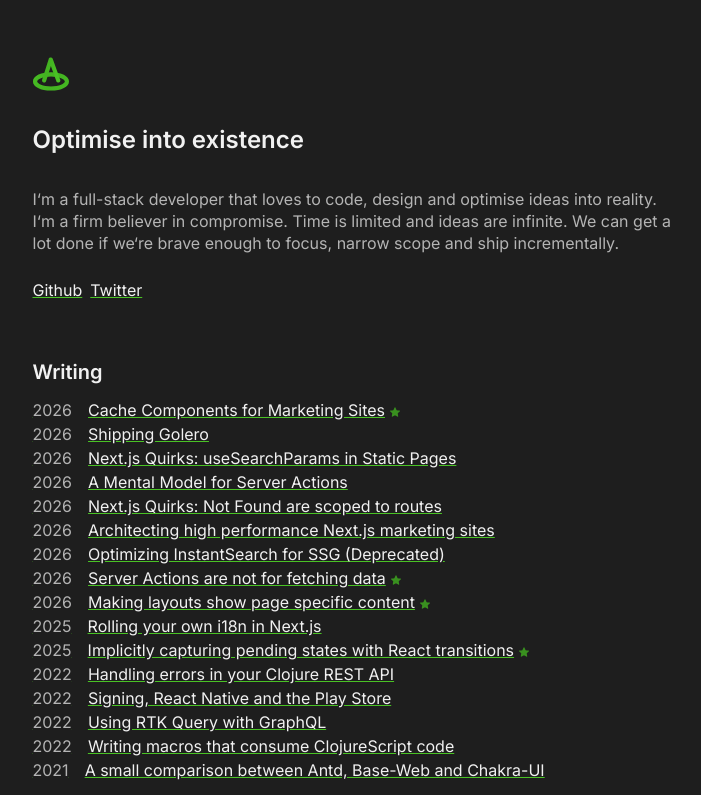
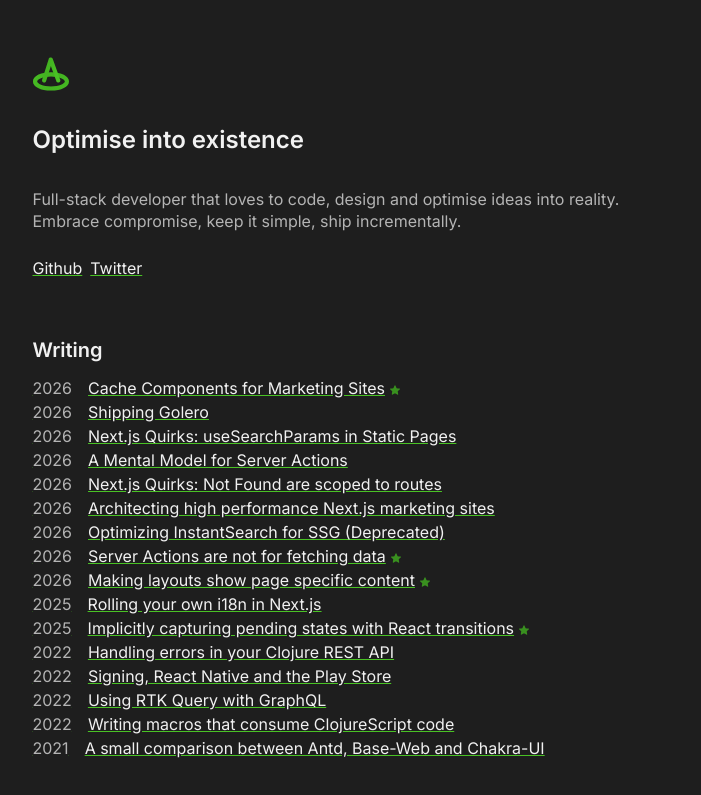
Before and after one commit to marlonschlosshauer/marlonschlosshauer.de, a Next.js app: page / in a window 1280 px wide. Shown: the top 795 px of the page, without its empty margins (280-981 px from the left). Built offline with nearby package versions, Linux system fonts and the light colour scheme.

Commit message:
Make bio (potentially) less cringe (?)

```diff
--- a/src/app/page.mdx
+++ b/src/app/page.mdx
@@ -6,13 +6,12 @@ import { buildMetadata } from "@/lib/meta";
 
 export const metadata = {
     title: "Optimise into existence",
-    description:
-        "Fullstack Developer from Germany who loves to build, design and optimize products into reality.",
+    description: "Full-stack developer that loves to code, design and optimise ideas into reality",
 };
 
 # Optimise into existence
 
-I‘m a full-stack developer that loves to code, design and optimise ideas into reality. I‘m a firm believer in compromise. Time is limited and ideas are infinite. We can get a lot done if we‘re brave enough to focus, narrow scope and ship incrementally.
+Full-stack developer that loves to code, design and optimise ideas into reality. Embrace compromise, keep it simple, ship incrementally.
 
 <Socials.External />
 
```
